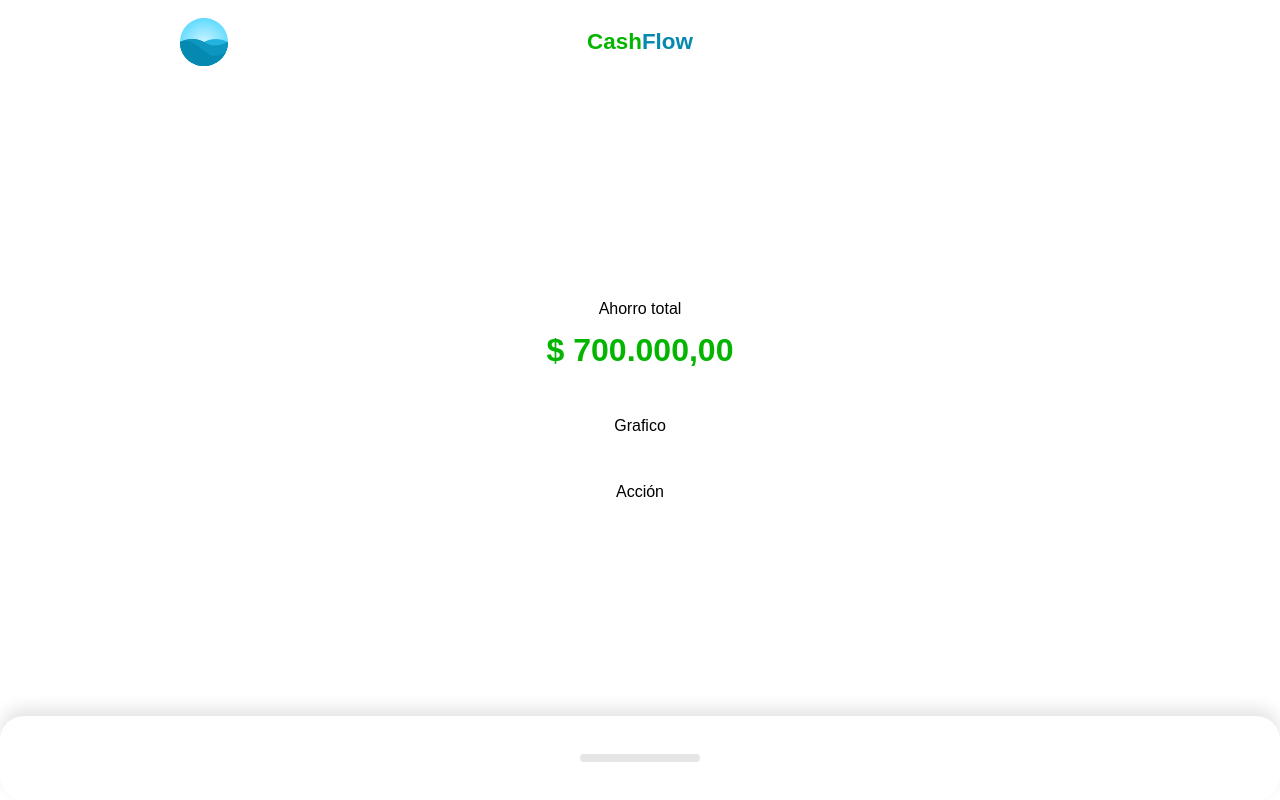
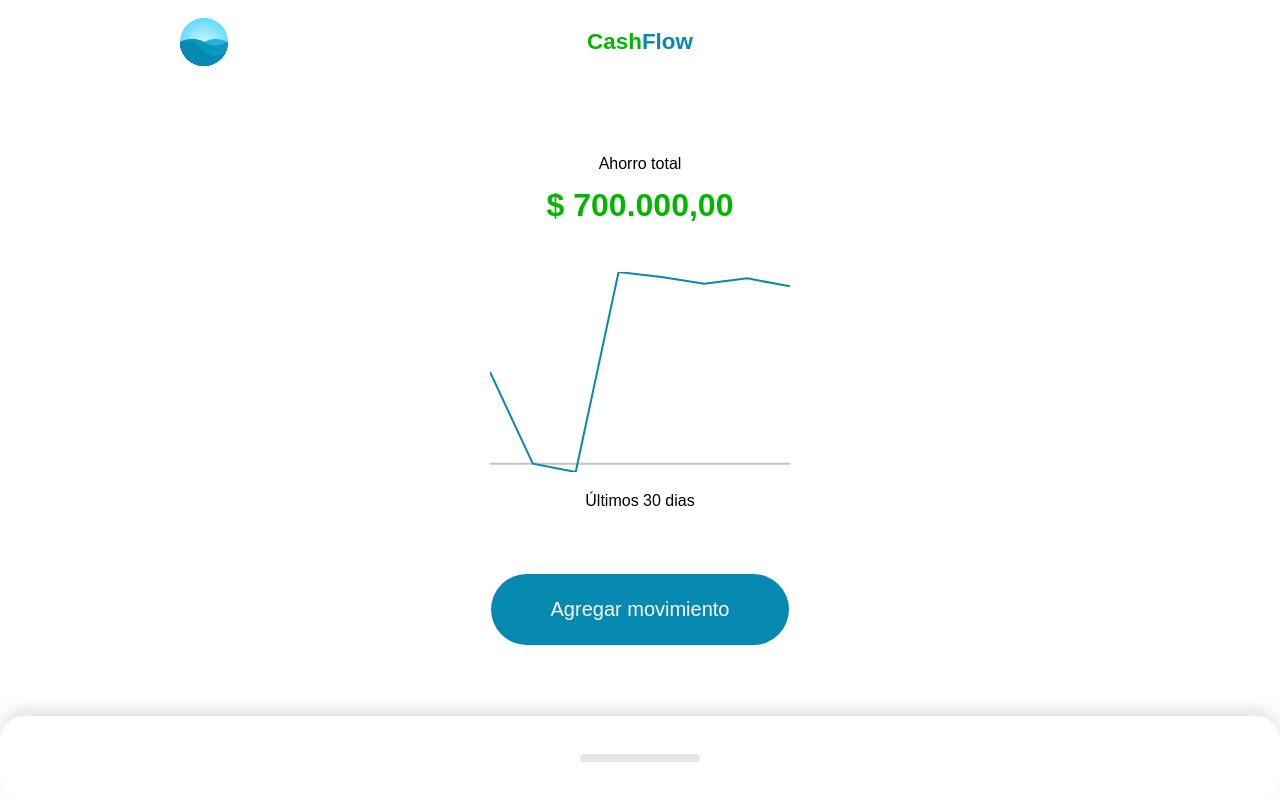
Before and after one commit to Ameth/cashflow, a Vue app: page / in a window 1280 px wide. Built offline with nearby package versions, Linux system fonts and the light colour scheme.

Commit message:
graphic design

```diff
--- /dev/null
+++ b/src/components/Action.vue
@@ -0,0 +1,146 @@
+<template>
+  <button @click="showModal = true">Agregar movimiento</button>
+  <teleport to="#app">
+    <Modal v-show="showModal" @cerrar="showModal = false">
+      <form @submit.prevent="submit">
+        <div class="field">
+          <label for="titulo">Titulo</label>
+          <input type="text" name="titulo" id="titulo" v-model="title" />
+        </div>
+        <div class="field">
+          <label for="valor">Valor</label>
+          <input type="number" name="valor" id="valor" v-model="valor" />
+        </div>
+        <div class="field">
+          <label for="descripcion">Descripción</label>
+          <textarea
+            name="descripcion"
+            id="descripcion"
+            rows="4"
+            v-model="description"
+          ></textarea>
+        </div>
+        <div class="field">
+          <label for="tipo-movimiento">Tipo de movimiento</label>
+          <label class="radio-label">
+            <input
+              type="radio"
+              name="tipo-movimiento"
+              id="tipo-movimiento-ingreso"
+              v-model="movType"
+              value="Ingreso"
+            />
+            <span>Ingreso</span>
+          </label>
+          <label class="radio-label">
+            <input
+              type="radio"
+              name="tipo-movimiento"
+              id="tipo-movimiento-gasto"
+              v-model="movType"
+              value="Gasto"
+            />
+            <span>Gasto</span>
+          </label>
+        </div>
+        <div class="action">
+          <button>Agregar movimiento</button>
+        </div>
+      </form>
+    </Modal>
+  </teleport>
+</template>
+
+<script setup>
+import { ref } from "vue";
+import Modal from "@/components/Modal.vue";
+
+const showModal = ref(false);
+const title = ref("");
+const valor = ref(0);
+const description = ref("");
+const movType = ref("Ingreso");
+
+const emit = defineEmits(["crear"]);
+
+const submit = () => {
+  showModal.value = false;
+  emit("crear", {
+    title: title.value,
+    description: description.value,
+    valor: movType.value === "Ingreso" ? valor.value : -valor.value,
+    date: new Date(),
+    id: new Date().getTime(),
+  });
+};
+</script>
+
+<style scoped>
+button {
+  color: white;
+  font-size: 1.25rem;
+  background-color: var(--brand-blue);
+  border: none;
+  width: 100%;
+  padding: 24px 60px;
+  border-radius: 60px;
+  box-sizing: border-box;
+  cursor: pointer;
+}
+
+form {
+  font-size: 1.24rem;
+  width: 100%;
+}
+
+form .action {
+  padding: 0 24px;
+}
+
+.field {
+  display: flex;
+  justify-content: space-between;
+  flex-direction: column;
+  padding: 16px 24px;
+}
+
+label {
+  margin-bottom: 8px;
+}
+
+input,
+textarea {
+  font-size: 1.24rem;
+  border: 2px solid var(--brand-blue);
+  border-radius: 8px;
+  padding: 8px;
+}
+
+input[type="number"] {
+  text-align: right;
+}
+
+.radio-label {
+  display: flex;
+  align-items: center;
+  margin-top: 8px;
+}
+
+.radio-label span {
+  margin-top: 4px;
+  margin-left: 8px;
+}
+
+input[type="radio"] {
+  appearance: none;
+  width: 1.24rem;
+  height: 1.24rem;
+  color: var(--brand-blue);
+  border: 2px solid var(--brand-blue);
+  border-radius: 50%;
+}
+
+input[type="radio"]:checked {
+  background-color: var(--brand-blue);
+}
+</style>
--- a/src/components/Home.vue
+++ b/src/components/Home.vue
@@ -10,12 +10,12 @@
         :monto="valor"
         :total-monto="700000"
       >
-        <template #grafico> Grafico </template>
-        <template #action> Acción </template>
+        <template #grafico> <Graphic :lista="movementFilter" /> </template>
+        <template #action> <Action @crear="crear" /> </template>
       </Resume>
     </template>
     <template #movements>
-      <Movements :movements="movement" />
+      <Movements @eliminar="eliminarMov" :movements="movement" />
     </template>
   </Layout>
 </template>
@@ -24,71 +24,116 @@
 import Layout from "@/components/Layout.vue";
 import Header from "@/components/Header.vue";
 import Resume from "@/components/Resume/Index.vue";
+import Graphic from "@/components/Resume/Graphic.vue";
+import Action from "@/components/Action.vue";
 import Movements from "@/components/Movements/Index.vue";
+import { computed, ref } from "vue";
+
+const movementFilter = computed(() => {
+  const ultimosDias = movement.value
+    .filter((item) => {
+      const hoy = new Date();
+      const oldDate = hoy.setDate(hoy.getDate() - 30);
+
+      return item.date > oldDate;
+    })
+    .map((item) => item.valor);
+
+  return ultimosDias.map((item, index) => {
+    const ultimosMovimientos = ultimosDias.slice(0, index);
+
+    return ultimosMovimientos.reduce((suma, valor) => {
+      return suma + valor;
+    }, 0);
+  });
+
+  // return ultimosDias;
+
+  // return movement.map((item) => item.valor);
+});
 
 let valor = null;
-let movement = [
+const movement = ref([
   {
     id: 1,
     title: "Compra en HomeCenter",
     description: "Compra de articulos de aseo",
     valor: -100000,
+    date: new Date("06/06/2022"),
   },
   {
     id: 2,
     title: "Compra en Parque Central",
     description: "Compra de Celular",
     valor: -450000,
+    date: new Date("06/15/2022"),
   },
   {
     id: 3,
     title: "Compra en FastFood",
     description: "Compra de Comida",
     valor: -60000,
+    date: new Date("06/20/2022"),
   },
   {
     id: 4,
     title: "Compra en Porthos",
     description: "Compra de Hamburguesas 🍔",
     valor: -31000,
+    date: new Date("07/02/2022"),
   },
   {
     id: 5,
     title: "Consignacion",
     description: "Transferencia de pago de Nomina",
-    valor: 1380000,
+    valor: 750000,
+    date: new Date("07/03/2022"),
   },
   {
     id: 6,
     title: "Compra en Long Hang",
     description: "Compra de comida china",
     valor: -19000,
+    date: new Date("07/05/2022"),
   },
   {
     id: 7,
     title: "Compra en Spotify",
     description: "Pago mensual del servicio",
     valor: -24900,
+    date: new Date("07/10/2022"),
   },
   {
     id: 8,
     title: "Consignacion",
     description: "Transferencia de Britney Ordoñez",
     valor: 20000,
+    date: new Date("07/01/2022"),
   },
   {
     id: 9,
     title: "Compra en Netflix",
     description: "Pago de servicio mensual",
     valor: -29900,
+    date: new Date("07/10/2022"),
   },
   {
     id: 10,
     title: "Consignacion",
     description: "Transferencia de Victor Cervantes",
     valor: 50000,
+    date: new Date("07/20/2022"),
   },
-];
+]);
+
+const crear = (nuevoMov) => {
+  movement.value.push(nuevoMov);
+};
+
+const eliminarMov = (id) => {
+  const index = movement.value.findIndex((item) => item.id === id);
+  movement.value.splice(index, 1);
+};
 </script>
 
 <style>
--- /dev/null
+++ b/src/components/Modal.vue
@@ -0,0 +1,54 @@
+<template>
+  <div class="modal">
+    <div class="head">
+      <p>Nuevo movimiento</p>
+      <img
+        @click="close"
+        src="@/assets/close-icon.svg"
+        alt="cerrar"
+        title="Cerrar"
+      />
+    </div>
+    <div class="body">
+      <slot></slot>
+    </div>
+  </div>
+</template>
+
+<script setup>
+const emit = defineEmits(["cerrar"]);
+const close = () => {
+  emit("cerrar");
+};
+</script>
+
+<style scoped>
+.modal {
+  z-index: 2;
+  position: absolute;
+  left: 0;
+  right: 0;
+  top: 0;
+  bottom: 0;
+  background-color: white;
+}
+
+.head {
+  display: flex;
+  justify-content: space-between;
+  align-items: center;
+  width: 100%;
+  padding: 24px 24px;
+  box-sizing: border-box;
+}
+
+p {
+  margin: 0;
+  font-size: 1.5rem;
+  color: var(--brand-blue);
+}
+
+img {
+  cursor: pointer;
+}
+</style>
--- a/src/components/Movements/Index.vue
+++ b/src/components/Movements/Index.vue
@@ -3,12 +3,13 @@
     <h2 class="title">Historial</h2>
     <div class="content">
       <Movement
-        v-for="{ id, title, description, valor } in movements"
+        v-for="{ id, title, description, valor, date } in movements"
         :key="id"
         :id="id"
         :title="title"
         :description="description"
         :valor="valor"
+        :date="date"
         @remove="eliminar"
       />
     </div>
@@ -27,8 +28,10 @@ const props = defineProps({
 });
 const { movements } = toRefs(props);
 
+const emit = defineEmits("eliminar");
+
 const eliminar = (id) => {
-  console.log("Eliminado", id);
+  emit("eliminar", id);
 };
 </script>
 
--- a/src/components/Movements/Movement.vue
+++ b/src/components/Movements/Movement.vue
@@ -3,6 +3,7 @@
     <div class="content">
       <h4>{{ title }}</h4>
       <p>{{ description }}</p>
+      <p class="date">{{ date.toLocaleDateString() }}</p>
     </div>
     <div class="action">
       <img
@@ -25,6 +26,7 @@ const props = defineProps({
   title: String,
   description: String,
   valor: Number,
+  date: Date,
 });
 
 const emit = defineEmits(["remove"]);
@@ -66,6 +68,10 @@ p {
   margin: 0;
   padding: 0;
 }
+.date {
+  margin-top: 2px;
+  color: rgb(35, 12, 193);
+}
 h4 {
   margin-bottom: 8px;
 }
--- /dev/null
+++ b/src/components/Resume/Graphic.vue
@@ -0,0 +1,99 @@
+<template>
+  <div>
+    <svg
+      @touchstart="tap"
+      @touchmove="tap"
+      @touchend="untap"
+      viewBox="0 0 300 200"
+    >
+      <line
+        stroke="#c4c4c4"
+        stroke-width="2"
+        x1="0"
+        :y1="zero"
+        x2="300"
+        :y2="zero"
+      />
+      <polyline
+        fill="none"
+        stroke="#0689B0"
+        stroke-width="2"
+        :points="points"
+      />
+      <line
+        v-show="showPointer"
+        stroke="#04B500"
+        stroke-width="2"
+        :x1="pointer"
+        y1="0"
+        :x2="pointer"
+        y2="200"
+      />
+    </svg>
+    <p>Últimos 30 dias</p>
+  </div>
+</template>
+
+<script setup>
+import { computed, ref } from "vue";
+
+const props = defineProps({
+  lista: {
+    type: Array,
+    default: () => [],
+  },
+});
+
+const valorToPixels = (valor) => {
+  const min = Math.min(...props.lista);
+  const max = Math.max(...props.lista);
+
+  const valorAbsoluto = valor + Math.abs(min);
+  const min_max = Math.abs(max) + Math.abs(min);
+
+  return 200 - ((valorAbsoluto * 100) / min_max) * 2;
+};
+
+const zero = computed(() => {
+  return valorToPixels(0);
+});
+
+const points = computed(() => {
+  const total = props.lista.length;
+  return props.lista.reduce((points, item, index) => {
+    const x = (300 / total) * (index + 1);
+    const y = valorToPixels(item);
+    // console.log(y);
+    return `${points} ${x},${y}`;
+  }, "0,100");
+});
+
+const showPointer = ref(false);
+const pointer = ref(0);
+
+const emit = defineEmits(["seleccion"]);
+
+const tap = ({ target, touches }) => {
+  showPointer.value = true;
+  // console.log(target, touches);
+  const elementWidth = target.getBoundingClientRect().width;
+  const elementX = target.getBoundingClientRect().x;
+  const touchX = touches[0].clientX;
+  pointer.value = ((touchX - elementX) * 300) / elementWidth;
+  // emit("seleccion")
+};
+
+const untap = () => {
+  showPointer.value = false;
+};
+</script>
+
+<style scoped>
+svg {
+  width: 100%;
+}
+
+p {
+  text-align: center;
+}
+</style>
```
